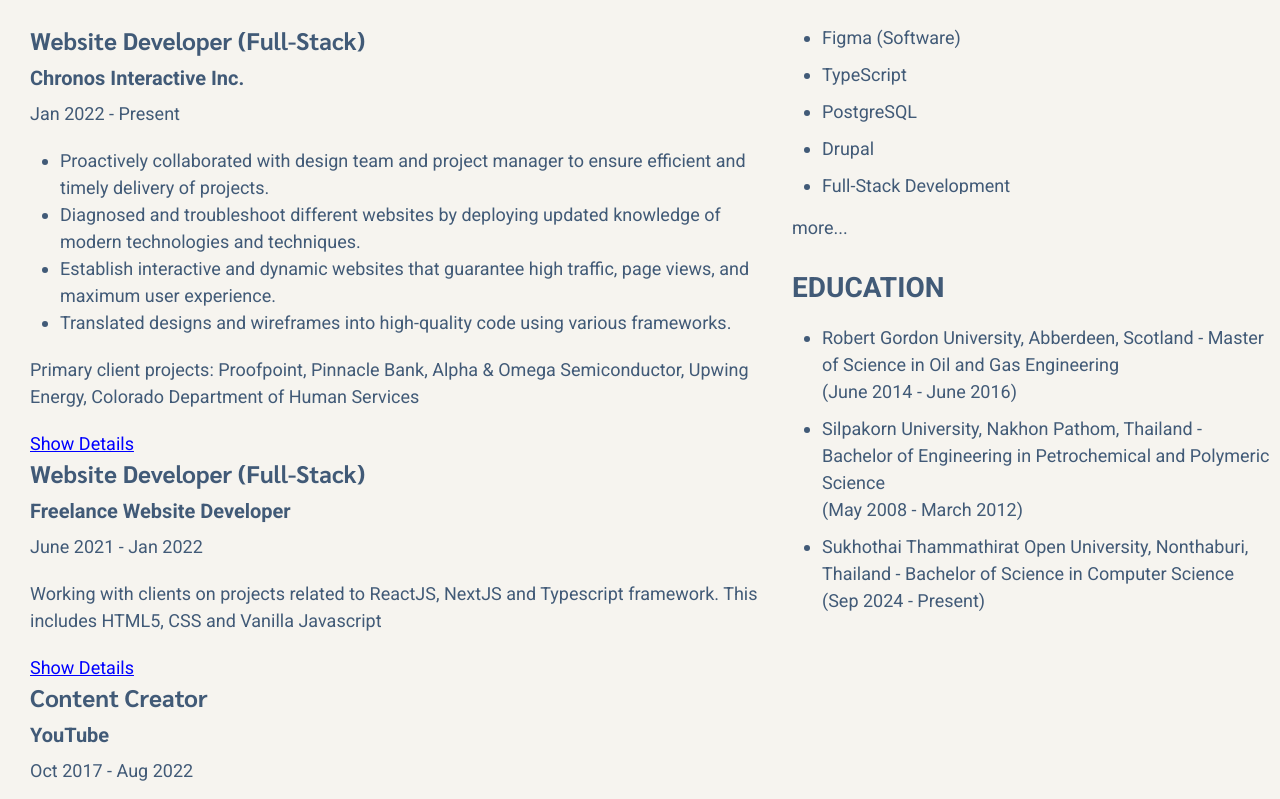
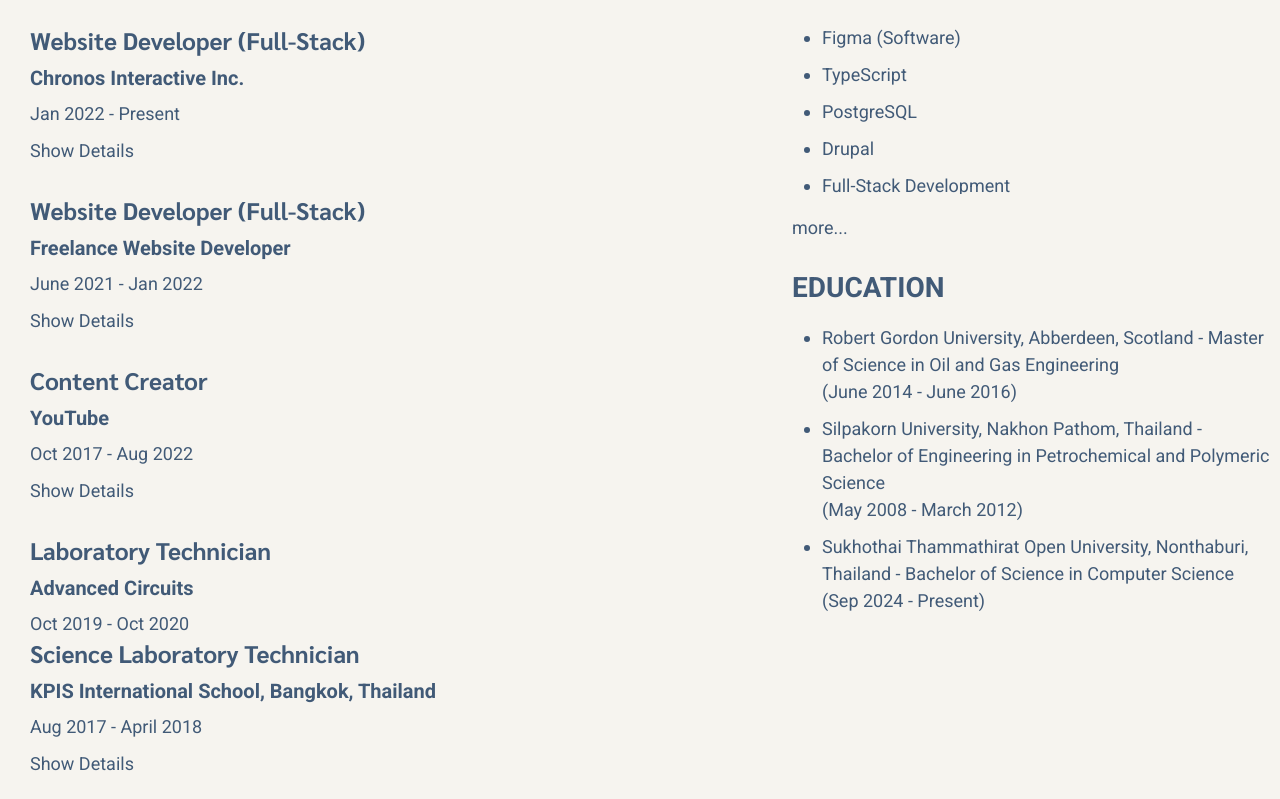
Before and after one commit to PaulRGU2014/kru-paul-2023-website, a Next.js app in the folder frontend/: page /online-resume in a window 1280 px wide. Shown: the part 761-1560 px from the top of the page. Built offline with nearby package versions, Linux system fonts and the light colour scheme.

Commit message:
update animation

```diff
--- a/frontend/src/components/Resume/Resume.module.scss
+++ b/frontend/src/components/Resume/Resume.module.scss
@@ -9,6 +9,7 @@
     gap: 20px;
     position: relative;
     color: $navy;
+    margin-bottom: 60px;
     @include responsive(md) {
         display: flex;
         flex-direction: column;
@@ -75,10 +76,25 @@
         h5, h6{
             margin-bottom: 10px;
         }
+        p{
+            margin: 0;
+        }
     }
     &_desc{
         display: block;
         overflow: hidden;
         transition: all 1s $ease-out-quint;
     }
+    &_toggle{
+        padding: 10px 0 30px 0;
+        cursor: pointer;
+        &:hover{
+            text-decoration: underline;
+            text-decoration-thickness:2px ;
+            text-underline-offset: 2px;
+        }
+    }
+    &_richtext{
+        padding-top: 20px;
+    }
 }
--- a/frontend/src/components/Resume/Resume.tsx
+++ b/frontend/src/components/Resume/Resume.tsx
@@ -17,14 +17,11 @@
   // get the height of .component everytime the window is resized
   const [height, setHeight] = useState<any>("auto");
   const [currentScreenSize, setCurrentScreenSize] = useState<number>(0);
-
   const [accordionState, setAccordionState] = useState<AccordionState>({
-    skills: false,
-    career: false,
+    skills: true,
+    career: true,
   });
   const [careerAccordionHeights, setCareerAccordionHeights] = useState<MaxHeightState>({});
-
-  console.log('careerAccordionHeights', careerAccordionHeights);
 
   const componentRef = useRef<HTMLDivElement>(null);
   const baseRef = useRef<HTMLDivElement>(null);
@@ -47,20 +44,29 @@
     }
   };
 
+  const handleAccodionHeights = () => {
+    const heights: MaxHeightState = {};
+    content.career.forEach((_ : any, index: number) => {
+      if (careerAccordionRefs.current[index]) {
+        heights[`career-${index}`] = `${careerAccordionRefs.current[index]?.scrollHeight}px`;
+      }
+    });
+    setCareerAccordionHeights(heights);
+  }
+
 
   useEffect(() => {
     setCurrentScreenSize(window.innerWidth);
-    // get the heights of each career description
-    const heights: MaxHeightState = {};
-    content.career.forEach((_ : any, index: number) => {
-      if (careerAccordionRefs.current[index]) {
-        console.log('careerAccordionRefs.current', careerAccordionRefs.current);
-        heights[`career-${index}`] = `${careerAccordionRefs.current[index]?.clientHeight}px`;
-      }
-    });
-    setCareerAccordionHeights(heights);
-
+    setAccordionState({
+      skills: true,
+      career: true,
+    }),
+    handleAccodionHeights();
     setTimeout(() => {
+      setAccordionState({
+        skills: false,
+        career: false,
+      });
       window.addEventListener("resize", () => {
         setCurrentScreenSize(window.innerWidth);
       });
@@ -69,18 +75,23 @@
       window.removeEventListener("resize", () => {
         setCurrentScreenSize(window.innerWidth);
       });
+      setAccordionState({
+        skills: true,
+        career: true,
+      });
+      setCareerAccordionHeights({});
     };
   }, []);
 
-
-  useEffect(() =>{
+  // update the careerAccordionHeights everytime the window is is resized
+  useEffect(() => {
     handleResize();
-    setAccordionState({
-      skills: false,
-      career: false,
-    });
+    handleAccodionHeights();
   }, [currentScreenSize]);
 
+
+  console.log('currentScreenSize', currentScreenSize);
+  console.log('careerAccordionHeights', careerAccordionHeights);
 
   return (
     <div className={styles.component}>
@@ -115,22 +126,21 @@
                 <h6>{career.company}</h6>
                 <p>{career.start_date} - {career.end_date}</p>
               </div>
-              <div className={styles.career_desc}
+              <div className={`${styles.career_desc} ${accordionState[`career-${index}`] ? '' : styles.hide}`}
                 ref={(el) => {
                   careerAccordionRefs.current[index] = el;
                 }}
                 style={{
-                  // maxHeight: `${careerAccordionHeight}`,
+                  maxHeight: accordionState[`career-${index}`] ? careerAccordionHeights[`career-${index}`] : '0px',
                 }}
               >
                 <RichText
                   html={career.description}
+                  className={styles.career_richtext}
                 />
               </div>
-              {/* )} */}
               {!!career.description && <div className={styles.career_toggle}
                   onClick={() => toggleAccordion(`career-${index}`)}
-                  style={{ cursor: 'pointer', color: 'blue', textDecoration: 'underline' }}
                 >
                   {accordionState[`career-${index}`] ? 'Hide Details' : 'Show Details'}
               </div>}
```
